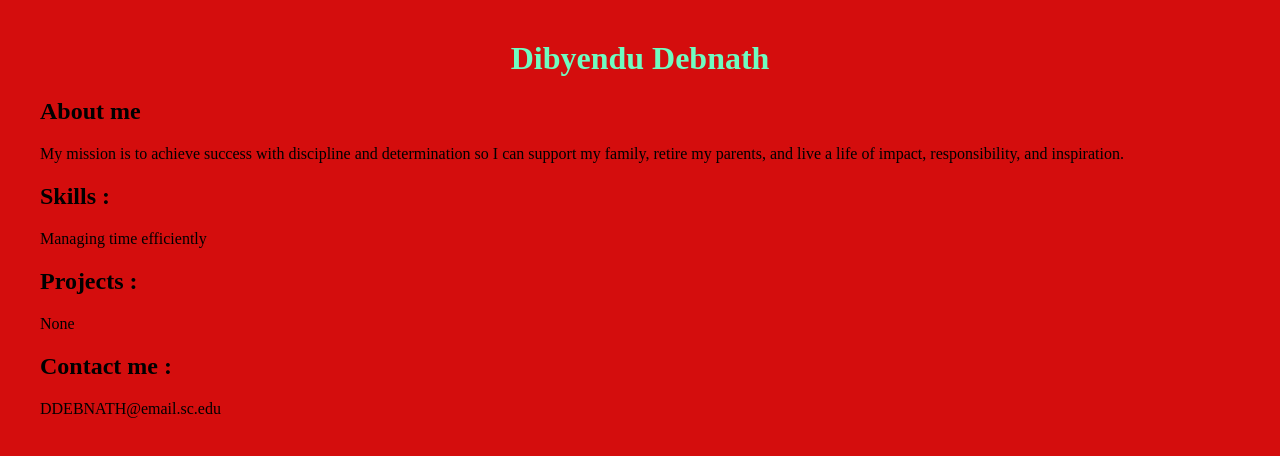
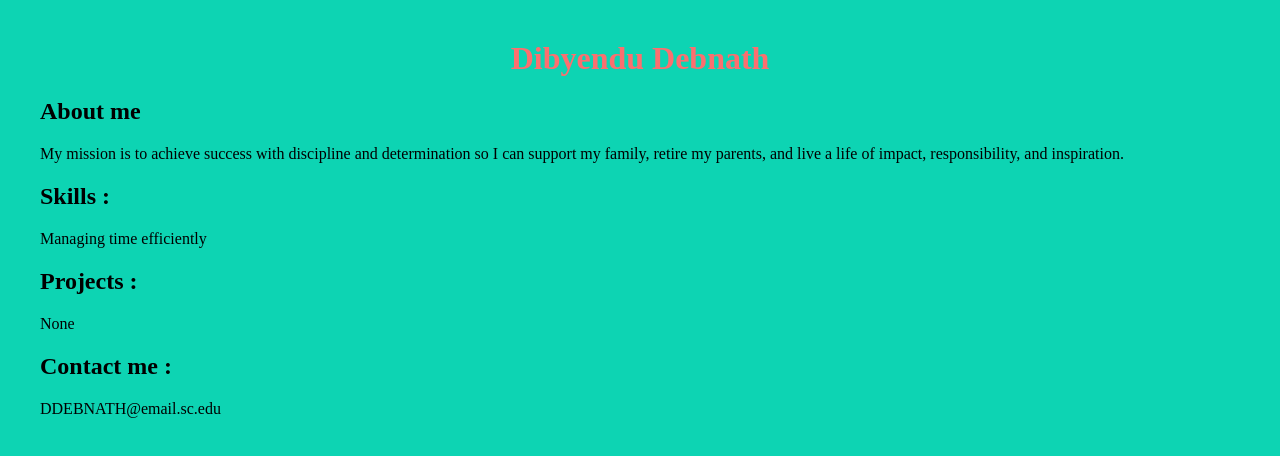
Before and after one commit to DDEBNATH013/DDEBNATH013.github.io, a plain HTML site: page index.html in a window 1280 px wide. Drawn offline with Linux system fonts and the light colour scheme.

Commit message:
Change Colour

```diff
--- a/styles.css
+++ b/styles.css
@@ -1,12 +1,12 @@
 body {
-  background: #d40d0d;
+  background: #0dd4b3;
   font-family: "Times New Roman", Times, serif;
   margin: 40px;
 
 }
 
 h1 {
-  color: #6ffcc1;
+  color: #fc6f6f;
   text-align: center;
   margin-top: 0;
 }
```
